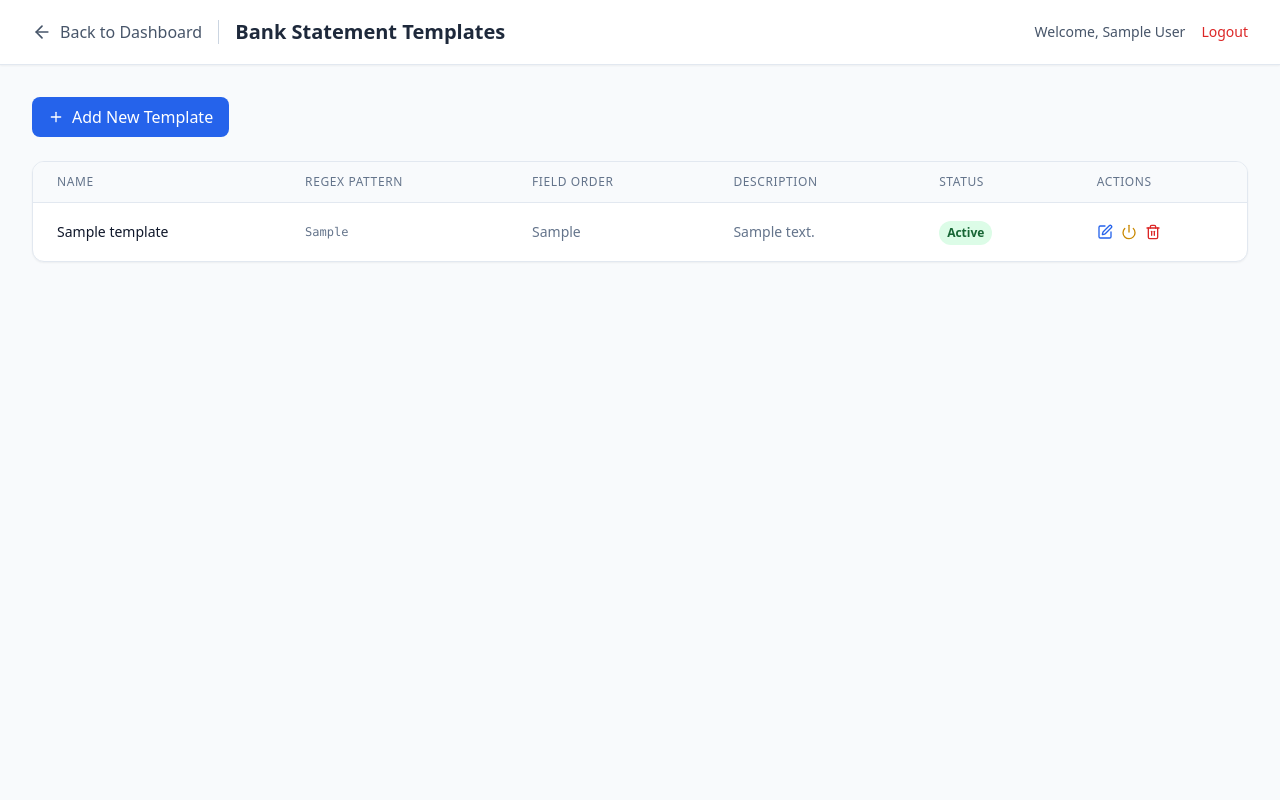
After one commit to ftrhpr/insurance, a PHP site: page /bank_templates.php in a window 1280 px wide. The commit adds this page. Run offline with PHP 8.4, Linux system fonts and the light colour scheme; the visitor is signed in with stand-in values (Sample User, id 1); tables that the repository leaves empty or names only in its code hold one stand-in row (values such as "Sample post"); data that the repository does not hold is empty; some libraries are stand-ins or nearby versions.

Commit message:
regex page

```diff
--- /dev/null
+++ b/bank_templates.php
@@ -0,0 +1,312 @@
+<?php
+session_start();
+
+// Check authentication
+if (!isset($_SESSION['user_id'])) {
+    header('Location: login.php');
+    exit();
+}
+
+// Get user info from session
+$current_user_name = $_SESSION['full_name'] ?? 'User';
+$current_user_role = $_SESSION['role'] ?? 'viewer';
+
+// Database connection
+require_once 'config.php';
+
+$message = '';
+$messageType = '';
+
+try {
+    $pdo = new PDO("mysql:host=$db_host;dbname=$db_name;charset=utf8mb4", $db_user, $db_pass);
+    $pdo->setAttribute(PDO::ATTR_ERRMODE, PDO::ERRMODE_EXCEPTION);
+
+    // Handle form submissions
+    if ($_SERVER['REQUEST_METHOD'] === 'POST') {
+        if (isset($_POST['action'])) {
+            switch ($_POST['action']) {
+                case 'add':
+                    $stmt = $pdo->prepare("INSERT INTO bank_templates (name, regex_pattern, field_order, description) VALUES (?, ?, ?, ?)");
+                    $stmt->execute([
+                        $_POST['name'],
+                        $_POST['regex_pattern'],
+                        $_POST['field_order'],
+                        $_POST['description']
+                    ]);
+                    $message = 'Template added successfully!';
+                    $messageType = 'success';
+                    break;
+
+                case 'update':
+                    $stmt = $pdo->prepare("UPDATE bank_templates SET name=?, regex_pattern=?, field_order=?, description=?, active=? WHERE id=?");
+                    $stmt->execute([
+                        $_POST['name'],
+                        $_POST['regex_pattern'],
+                        $_POST['field_order'],
+                        $_POST['description'],
+                        isset($_POST['active']) ? 1 : 0,
+                        $_POST['id']
+                    ]);
+                    $message = 'Template updated successfully!';
+                    $messageType = 'success';
+                    break;
+
+                case 'delete':
+                    $stmt = $pdo->prepare("DELETE FROM bank_templates WHERE id=?");
+                    $stmt->execute([$_POST['id']]);
+                    $message = 'Template deleted successfully!';
+                    $messageType = 'success';
+                    break;
+
+                case 'toggle':
+                    $stmt = $pdo->prepare("UPDATE bank_templates SET active = 1 - active WHERE id=?");
+                    $stmt->execute([$_POST['id']]);
+                    $message = 'Template status updated!';
+                    $messageType = 'success';
+                    break;
+            }
+        }
+    }
+
+    // Fetch all templates
+    $stmt = $pdo->query("SELECT * FROM bank_templates ORDER BY active DESC, name ASC");
+    $templates = $stmt->fetchAll(PDO::FETCH_ASSOC);
+
+} catch (PDOException $e) {
+    $message = 'Database error: ' . $e->getMessage();
+    $messageType = 'error';
+    $templates = [];
+}
+?>
+<!DOCTYPE html>
+<html lang="en">
+<head>
+    <meta charset="UTF-8">
+    <meta name="viewport" content="width=device-width, initial-scale=1.0">
+    <title>Bank Statement Templates - OTOMOTORS Manager</title>
+    <script src="https://cdn.tailwindcss.com"></script>
+    <script src="https://unpkg.com/lucide@latest/dist/umd/lucide.js"></script>
+    <style>
+        .custom-scrollbar::-webkit-scrollbar { width: 6px; }
+        .custom-scrollbar::-webkit-scrollbar-track { background: #f1f5f9; }
+        .custom-scrollbar::-webkit-scrollbar-thumb { background: #cbd5e1; border-radius: 3px; }
+        .custom-scrollbar::-webkit-scrollbar-thumb:hover { background: #94a3b8; }
+    </style>
+</head>
+<body class="bg-slate-50 min-h-screen">
+    <!-- Header -->
+    <header class="bg-white shadow-sm border-b border-slate-200">
+        <div class="max-w-7xl mx-auto px-4 sm:px-6 lg:px-8">
+            <div class="flex justify-between items-center h-16">
+                <div class="flex items-center gap-4">
+                    <button onclick="window.location.href='index.php'" class="flex items-center gap-2 text-slate-600 hover:text-slate-800 transition-colors">
+                        <i data-lucide="arrow-left" class="w-5 h-5"></i>
+                        Back to Dashboard
+                    </button>
+                    <div class="h-6 w-px bg-slate-300"></div>
+                    <h1 class="text-xl font-bold text-slate-800">Bank Statement Templates</h1>
+                </div>
+                <div class="flex items-center gap-4">
+                    <span class="text-sm text-slate-600">Welcome, <?php echo htmlspecialchars($current_user_name); ?></span>
+                    <a href="logout.php" class="text-sm text-red-600 hover:text-red-800">Logout</a>
+                </div>
+            </div>
+        </div>
+    </header>
+
+    <div class="max-w-7xl mx-auto px-4 sm:px-6 lg:px-8 py-8">
+        <!-- Message -->
+        <?php if ($message): ?>
+        <div class="mb-6 p-4 rounded-lg <?php echo $messageType === 'success' ? 'bg-green-50 text-green-800 border border-green-200' : 'bg-red-50 text-red-800 border border-red-200'; ?>">
+            <?php echo htmlspecialchars($message); ?>
+        </div>
+        <?php endif; ?>
+
+        <!-- Add New Template Button -->
+        <div class="mb-6">
+            <button onclick="openModal('add')" class="bg-blue-600 text-white px-4 py-2 rounded-lg hover:bg-blue-700 transition-colors flex items-center gap-2">
+                <i data-lucide="plus" class="w-4 h-4"></i>
+                Add New Template
+            </button>
+        </div>
+
+        <!-- Templates Table -->
+        <div class="bg-white rounded-xl shadow-sm border border-slate-200 overflow-hidden">
+            <div class="overflow-x-auto custom-scrollbar">
+                <table class="w-full">
+                    <thead class="bg-slate-50 border-b border-slate-200">
+                        <tr>
+                            <th class="px-6 py-3 text-left text-xs font-medium text-slate-500 uppercase tracking-wider">Name</th>
+                            <th class="px-6 py-3 text-left text-xs font-medium text-slate-500 uppercase tracking-wider">Regex Pattern</th>
+                            <th class="px-6 py-3 text-left text-xs font-medium text-slate-500 uppercase tracking-wider">Field Order</th>
+                            <th class="px-6 py-3 text-left text-xs font-medium text-slate-500 uppercase tracking-wider">Description</th>
+                            <th class="px-6 py-3 text-left text-xs font-medium text-slate-500 uppercase tracking-wider">Status</th>
+                            <th class="px-6 py-3 text-left text-xs font-medium text-slate-500 uppercase tracking-wider">Actions</th>
+                        </tr>
+                    </thead>
+                    <tbody class="divide-y divide-slate-200">
+                        <?php foreach ($templates as $template): ?>
+                        <tr class="hover:bg-slate-50">
+                            <td class="px-6 py-4 whitespace-nowrap text-sm font-medium text-slate-900">
+                                <?php echo htmlspecialchars($template['name']); ?>
+                            </td>
+                            <td class="px-6 py-4 text-sm text-slate-500 font-mono text-xs max-w-xs truncate" title="<?php echo htmlspecialchars($template['regex_pattern']); ?>">
+                                <?php echo htmlspecialchars($template['regex_pattern']); ?>
+                            </td>
+                            <td class="px-6 py-4 whitespace-nowrap text-sm text-slate-500">
+                                <?php echo htmlspecialchars($template['field_order']); ?>
+                            </td>
+                            <td class="px-6 py-4 text-sm text-slate-500 max-w-xs truncate" title="<?php echo htmlspecialchars($template['description']); ?>">
+                                <?php echo htmlspecialchars($template['description']); ?>
+                            </td>
+                            <td class="px-6 py-4 whitespace-nowrap">
+                                <span class="inline-flex px-2 py-1 text-xs font-semibold rounded-full <?php echo $template['active'] ? 'bg-green-100 text-green-800' : 'bg-red-100 text-red-800'; ?>">
+                                    <?php echo $template['active'] ? 'Active' : 'Inactive'; ?>
+                                </span>
+                            </td>
+                            <td class="px-6 py-4 whitespace-nowrap text-sm font-medium">
+                                <div class="flex items-center gap-2">
+                                    <button onclick="openModal('edit', <?php echo $template['id']; ?>)" class="text-blue-600 hover:text-blue-900">
+                                        <i data-lucide="edit" class="w-4 h-4"></i>
+                                    </button>
+                                    <button onclick="toggleStatus(<?php echo $template['id']; ?>)" class="text-yellow-600 hover:text-yellow-900">
+                                        <i data-lucide="power" class="w-4 h-4"></i>
+                                    </button>
+                                    <button onclick="deleteTemplate(<?php echo $template['id']; ?>, '<?php echo htmlspecialchars($template['name']); ?>')" class="text-red-600 hover:text-red-900">
+                                        <i data-lucide="trash-2" class="w-4 h-4"></i>
+                                    </button>
+                                </div>
+                            </td>
+                        </tr>
+                        <?php endforeach; ?>
+                    </tbody>
+                </table>
+            </div>
+        </div>
+    </div>
+
+    <!-- Modal -->
+    <div id="modal" class="fixed inset-0 bg-black bg-opacity-50 hidden z-50">
+        <div class="flex items-center justify-center min-h-screen p-4">
+            <div class="bg-white rounded-xl shadow-xl max-w-2xl w-full max-h-[90vh] overflow-y-auto">
+                <div class="p-6">
+                    <div class="flex justify-between items-center mb-6">
+                        <h2 id="modal-title" class="text-xl font-bold text-slate-800">Add Template</h2>
+                        <button onclick="closeModal()" class="text-slate-400 hover:text-slate-600">
+                            <i data-lucide="x" class="w-6 h-6"></i>
+                        </button>
+                    </div>
+
+                    <form id="template-form" method="POST">
+                        <input type="hidden" name="action" id="form-action" value="add">
+                        <input type="hidden" name="id" id="template-id">
+
+                        <div class="space-y-4">
+                            <div>
+                                <label class="block text-sm font-medium text-slate-700 mb-1">Template Name</label>
+                                <input type="text" name="name" id="template-name" required class="w-full px-3 py-2 border border-slate-300 rounded-lg focus:ring-2 focus:ring-blue-500 focus:border-blue-500">
+                            </div>
+
+                            <div>
+                                <label class="block text-sm font-medium text-slate-700 mb-1">Regex Pattern</label>
+                                <textarea name="regex_pattern" id="template-regex" required rows="3" class="w-full px-3 py-2 border border-slate-300 rounded-lg focus:ring-2 focus:ring-blue-500 focus:border-blue-500 font-mono text-sm" placeholder="/pattern/flags"></textarea>
+                                <p class="text-xs text-slate-500 mt-1">Use capture groups () for plate, name, amount, franchise. Example: /pattern/i</p>
+                            </div>
+
+                            <div>
+                                <label class="block text-sm font-medium text-slate-700 mb-1">Field Order</label>
+                                <input type="text" name="field_order" id="template-order" required class="w-full px-3 py-2 border border-slate-300 rounded-lg focus:ring-2 focus:ring-blue-500 focus:border-blue-500" placeholder="plate,name,amount,franchise">
+                                <p class="text-xs text-slate-500 mt-1">Comma-separated list of fields in regex capture group order</p>
+                            </div>
+
+                            <div>
+                                <label class="block text-sm font-medium text-slate-700 mb-1">Description</label>
+                                <textarea name="description" id="template-description" rows="2" class="w-full px-3 py-2 border border-slate-300 rounded-lg focus:ring-2 focus:ring-blue-500 focus:border-blue-500" placeholder="Brief description of this template"></textarea>
+                            </div>
+
+                            <div id="active-container" class="hidden">
+                                <label class="flex items-center">
+                                    <input type="checkbox" name="active" id="template-active" class="rounded border-slate-300 text-blue-600 focus:ring-blue-500">
+                                    <span class="ml-2 text-sm text-slate-700">Active</span>
+                                </label>
+                            </div>
+                        </div>
+
+                        <div class="flex justify-end gap-3 mt-6">
+                            <button type="button" onclick="closeModal()" class="px-4 py-2 text-slate-600 border border-slate-300 rounded-lg hover:bg-slate-50">Cancel</button>
+                            <button type="submit" class="px-4 py-2 bg-blue-600 text-white rounded-lg hover:bg-blue-700">Save Template</button>
+                        </div>
+                    </form>
+                </div>
+            </div>
+        </div>
+    </div>
+
+    <script>
+        let currentTemplate = null;
+
+        function openModal(action, id = null) {
+            document.getElementById('modal').classList.remove('hidden');
+            document.getElementById('form-action').value = action;
+            document.getElementById('modal-title').textContent = action === 'add' ? 'Add Template' : 'Edit Template';
+
+            if (action === 'edit' && id) {
+                // Load template data (simplified - in real app, fetch from server)
+                fetchTemplateData(id);
+            } else {
+                document.getElementById('template-form').reset();
+                document.getElementById('template-id').value = '';
+                document.getElementById('active-container').classList.add('hidden');
+            }
+        }
+
+        function closeModal() {
+            document.getElementById('modal').classList.add('hidden');
+        }
+
+        function fetchTemplateData(id) {
+            // Find template in current data (simplified)
+            const templates = <?php echo json_encode($templates); ?>;
+            const template = templates.find(t => t.id == id);
+            if (template) {
+                document.getElementById('template-id').value = template.id;
+                document.getElementById('template-name').value = template.name;
+                document.getElementById('template-regex').value = template.regex_pattern;
+                document.getElementById('template-order').value = template.field_order;
+                document.getElementById('template-description').value = template.description;
+                document.getElementById('template-active').checked = template.active == 1;
+                document.getElementById('active-container').classList.remove('hidden');
+            }
+        }
+
+        function toggleStatus(id) {
+            if (confirm('Toggle template status?')) {
+                const form = document.createElement('form');
+                form.method = 'POST';
+                form.innerHTML = `
+                    <input type="hidden" name="action" value="toggle">
+                    <input type="hidden" name="id" value="${id}">
+                `;
+                document.body.appendChild(form);
+                form.submit();
+            }
+        }
+
+        function deleteTemplate(id, name) {
+            if (confirm(`Delete template "${name}"? This action cannot be undone.`)) {
+                const form = document.createElement('form');
+                form.method = 'POST';
+                form.innerHTML = `
+                    <input type="hidden" name="action" value="delete">
+                    <input type="hidden" name="id" value="${id}">
+                `;
+                document.body.appendChild(form);
+                form.submit();
+            }
+        }
+
+        // Initialize Lucide icons
+        lucide.createIcons();
+    </script>
+</body>
+</html>
--- a/header.php
+++ b/header.php
@@ -32,6 +32,7 @@ $nav_items = [
     'index' => ['icon' => 'layout-dashboard', 'label' => 'Dashboard', 'url' => 'index.php'],
     'vehicles' => ['icon' => 'database', 'label' => 'Vehicle DB', 'url' => 'vehicles.php'],
     'reviews' => ['icon' => 'star', 'label' => 'Reviews', 'url' => 'reviews.php'],
+    'bank_templates' => ['icon' => 'file-text', 'label' => 'Bank Templates', 'url' => 'bank_templates.php'],
     'templates' => ['icon' => 'message-square-dashed', 'label' => 'SMS Templates', 'url' => 'templates.php']
 ];
 
```
Also changed, not shown: fix_db_all.php (+39 -0 lines), index.php (+58 -33 lines).
